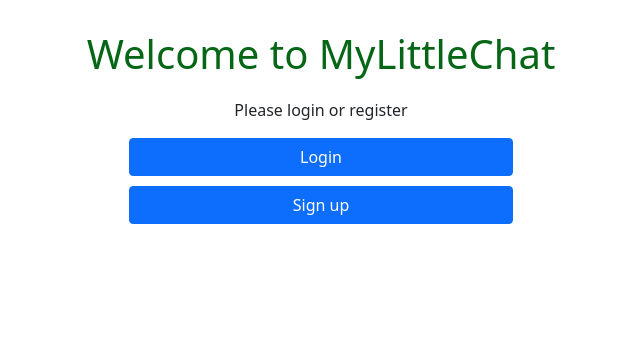
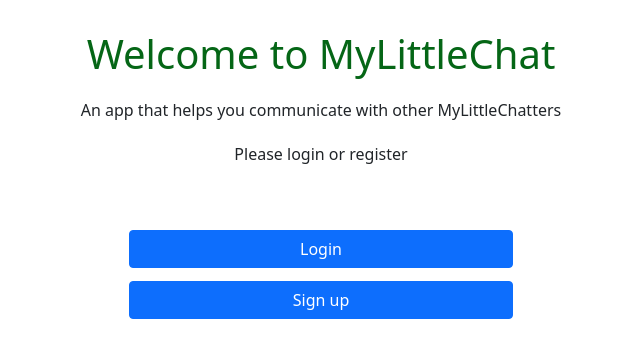
Before and after one commit to Filip4231/MLC, a Flask app: page / in a window 1280 px wide. Shown: the part 58-416 px from the top of the page, without its empty margins (319-959 px from the left). Run offline with Flask 3, Linux system fonts and the light colour scheme; some libraries are stand-ins or nearby versions.

Commit message:
Adding the same person more than once not possible anymore

```diff
--- a/app.py
+++ b/app.py
@@ -271,8 +271,16 @@ def addfriend():
             text("SELECT * FROM users WHERE username ILIKE :u AND id != :me"),
             {"u": search_pattern, "me": session["user_id"]}
         ).mappings().all()
+        friends = [dict(row) for row in friends_res]
 
-        friends = [dict(row) for row in friends_res]
+        friends_added = db.session.execute(
+            text("SELECT * FROM friends WHERE friend1 = :me OR friend2 = :me"),
+            {"me": session["user_id"]}
+        ).mappings().all()
+        friends_added = [row["id"] for row in friends_res]
+
+
+        friends = [user for user in friends if user["id"] not in friends_added]
 
         return render_template("addfriend.html", friends=friends)
 
@@ -283,6 +291,7 @@ def add():
     user_id = session["user_id"]
 
     if friend_id:
+
         db.session.execute(
             text("INSERT INTO friends (friend1, friend2) VALUES (:f1, :f2)"),
             {"f1": user_id, "f2": friend_id}
--- a/templates/chat.html
+++ b/templates/chat.html
@@ -37,19 +37,13 @@
 </div>
 
 <script>
-
     function scrollToBottom() {
 
         const messageBox = document.getElementById('message-box');
-
         if (messageBox) {
-
             messageBox.scrollTop = messageBox.scrollHeight;
-
         }
     }
-
     window.onload = scrollToBottom;
-
 </script>
 {% endblock %}
--- a/templates/index.html
+++ b/templates/index.html
@@ -11,11 +11,12 @@
         <h3 class="center">Hi {{username}}!</h3>
         {% else %}
         <h1>Welcome to MyLittleChat</h1>
+        <p class="center">An app that helps you communicate with other MyLittleChatters</p>
         <p class="center">Please login or register</p>
-        <div class="d-grid gap-2 d-md-block" style="width: 30%; margin-left: 35%; margin-top: 10px;">
+        <div class="d-grid gap-2 d-md-block" style="width: 30%; margin-left: 35%; margin-top: 5%;">
             <a href="/login" class="mx-auto col-12"><button class="btn btn-primary col-12" type="button">Login</button></a>
         </div>
-        <div class="d-grid gap-2 d-md-block" style="width: 30%; margin-left: 35%; margin-top: 10px;">
+        <div class="d-grid gap-2 d-md-block" style="width: 30%; margin-left: 35%; margin-top: 1%;">
             <a href="/signup" class="mx-auto col-12"><button class="btn btn-primary col-12" type="button">Sign up</button></a>
         </div>
         {% endif %}
```
Lines whose indentation alone changed are shown as unchanged.
